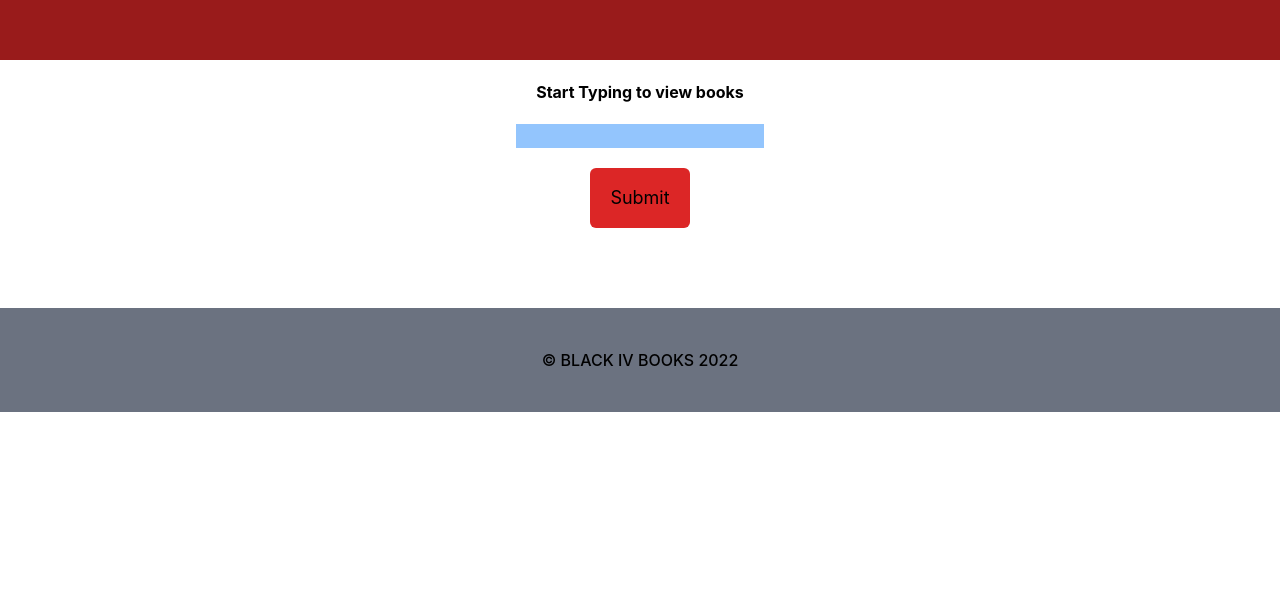
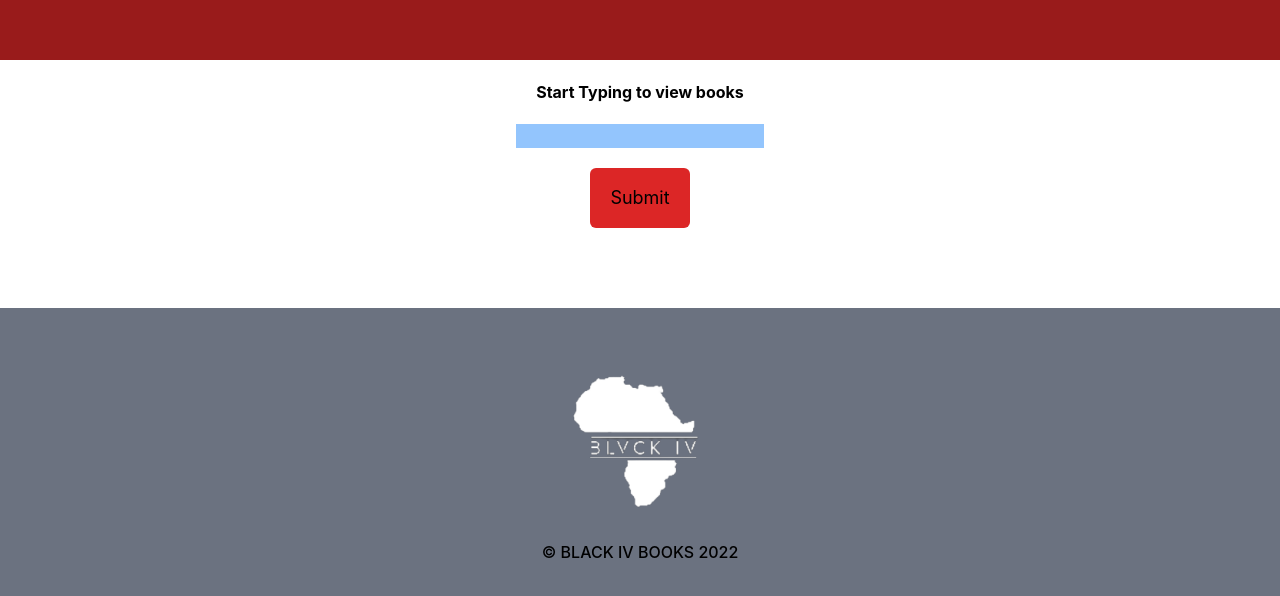
Before and after one commit to chengivan2/blackiv-books, a React (Create React App) app in the folder blackivbooks/: page / in a window 1280 px wide. Shown: the part 740-1336 px from the top of the page. Before the commit the page ends 1152 px from the top, so only its background shows below. Built offline with nearby package versions, Linux system fonts and the light colour scheme.

Commit message:
Footer modified with blackivlogo

```diff
--- a/blackivbooks/src/footerComponent.js
+++ b/blackivbooks/src/footerComponent.js
@@ -1,10 +1,13 @@
 import React from 'react';
+import blackivwhite from './images/blackivwhite.png';
 
 class Footer extends React.Component {
     render() {
       return (
-        <footer className='bg-gray-500 min-h-fit py-10 flex justify-center'>
+        <footer className='bg-gray-500 min-h-fit min-w-full py-10 flex flex-col justify-center items-center'>
+            <img src={blackivwhite} className='object-contain h-48 w-96' />
             <p className='font-medium'>
+
                 &copy; BLACK IV BOOKS 2022
             </p>
 
--- a/blackivbooks/src/headerComponent.js
+++ b/blackivbooks/src/headerComponent.js
@@ -1,5 +1,5 @@
 import React from 'react';
-import readbooks from './readbooks.png'
+import readbooks from './images/readbooks.png'
 
 class Header extends React.Component {
     render() {
@@ -49,7 +49,9 @@ class Header extends React.Component {
 
                 <div className='lg:flex justify-center'>
 
-                    <img src={readbooks} />
+                    <a>
+                        <img src={readbooks} />
+                    </a>
 
                 </div>
 
```
Also changed, not shown: blackivbooks/src/images/blackivwhite.png (added), blackivbooks/src/images/readbooks.png (renamed from blackivbooks/src/readbooks.png).
